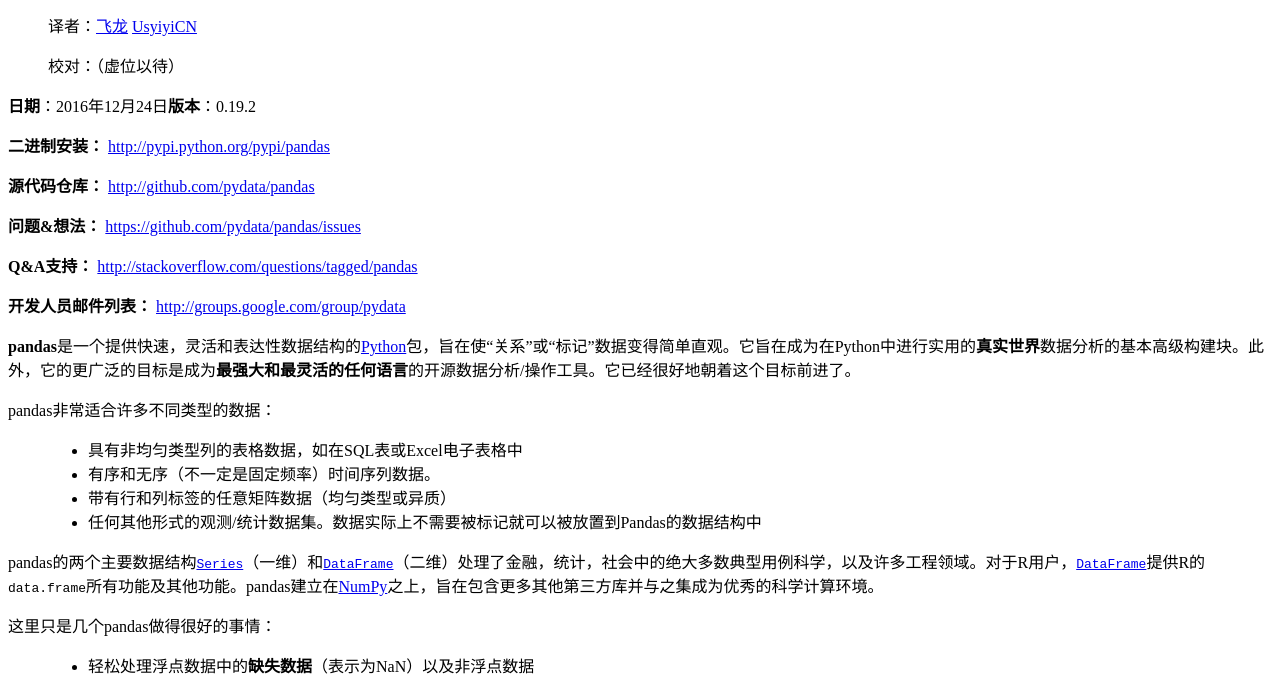
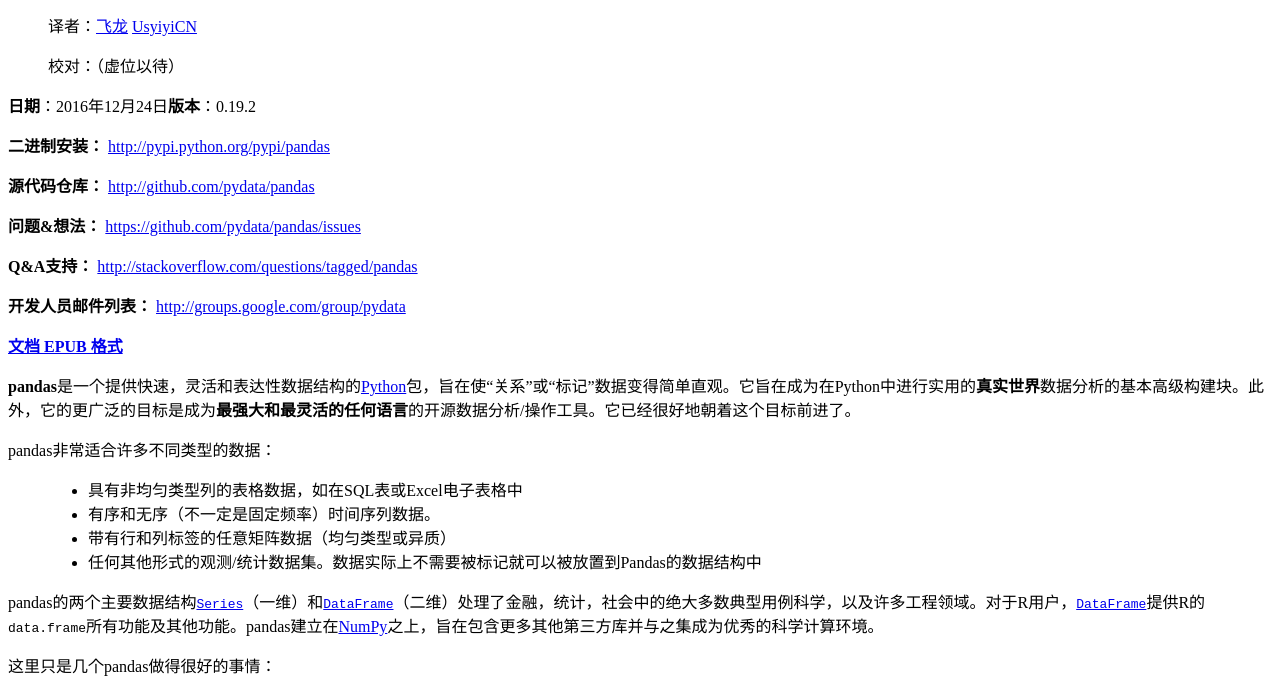
Before and after one commit to apachecn/pandas-doc-zh, a plain HTML site: page index.html in a window 1280 px wide. Shown: the part 102-781 px from the top of the page. Drawn offline with Linux system fonts and the light colour scheme.

Commit message:
Update index.html

```diff
--- a/index.html
+++ b/index.html
@@ -12,6 +12,7 @@
 <p><span class="yiyi-st" id="yiyi-52"><strong>问题&amp;想法：</strong> <a class="reference external" href="https://github.com/pydata/pandas/issues">https://github.com/pydata/pandas/issues</a></span></p>
 <p><span class="yiyi-st" id="yiyi-53"><strong>Q&amp;A支持：</strong> <a class="reference external" href="http://stackoverflow.com/questions/tagged/pandas">http://stackoverflow.com/questions/tagged/pandas</a></span></p>
 <p><span class="yiyi-st" id="yiyi-54"><strong>开发人员邮件列表：</strong> <a class="reference external" href="http://groups.google.com/group/pydata">http://groups.google.com/group/pydata</a></span></p>
+<p><a href='https://github.com/apachecn/pandas-doc-zh/raw/dl/Pandas%200.19.2%20%E4%B8%AD%E6%96%87%E6%96%87%E6%A1%A3%2020170305.epub'><strong>文档 EPUB 格式</strong></a></p>
 <p><span class="yiyi-st" id="yiyi-55"><strong>pandas</strong>是一个提供快速，灵活和表达性数据结构的<a class="reference external" href="http://www.python.org">Python</a>包，旨在使“关系”或“标记”数据变得简单直观。</span><span class="yiyi-st" id="yiyi-56">它旨在成为在Python中进行实用的<strong>真实世界</strong>数据分析的基本高级构建块。</span><span class="yiyi-st" id="yiyi-57">此外，它的更广泛的目标是成为<strong>最强大和最灵活的任何语言</strong>的开源数据分析/操作工具。</span><span class="yiyi-st" id="yiyi-58">它已经很好地朝着这个目标前进了。</span></p>
 <p><span class="yiyi-st" id="yiyi-59">pandas非常适合许多不同类型的数据：</span></p>
 <blockquote>
```
